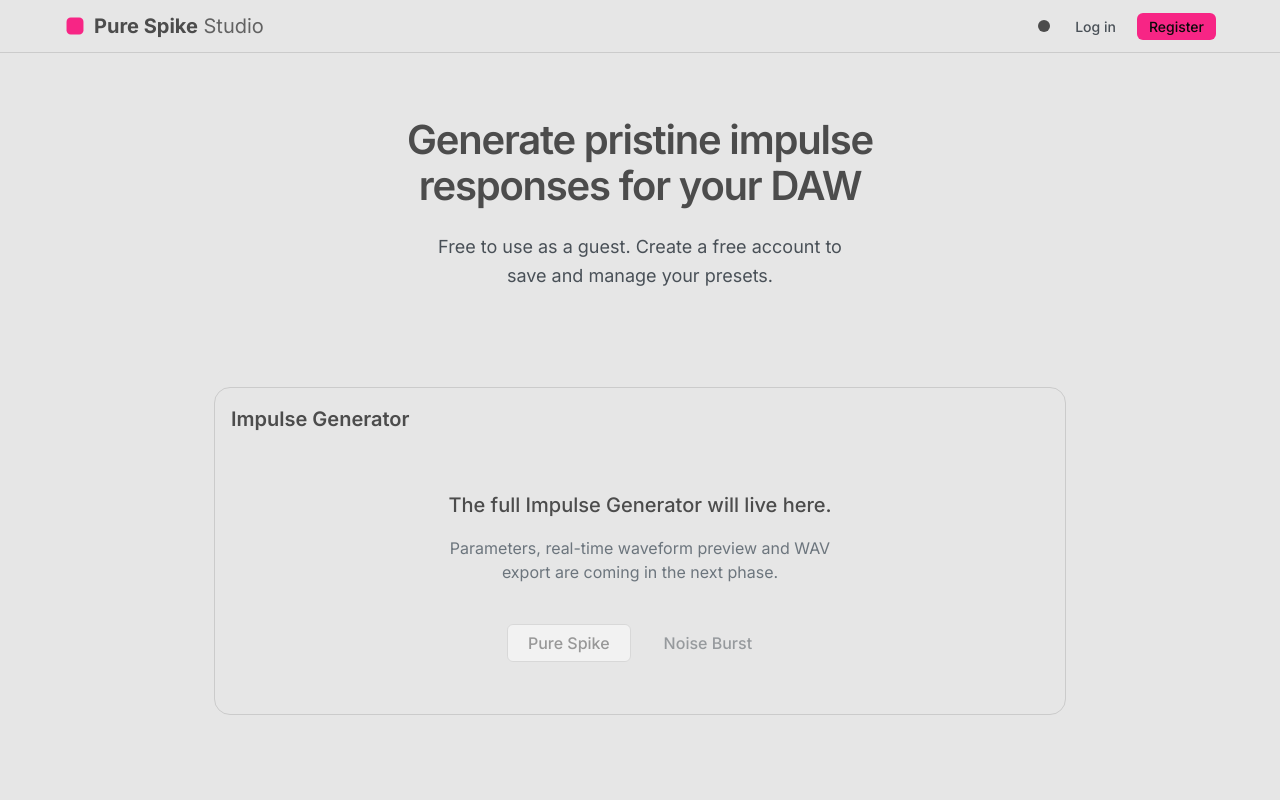
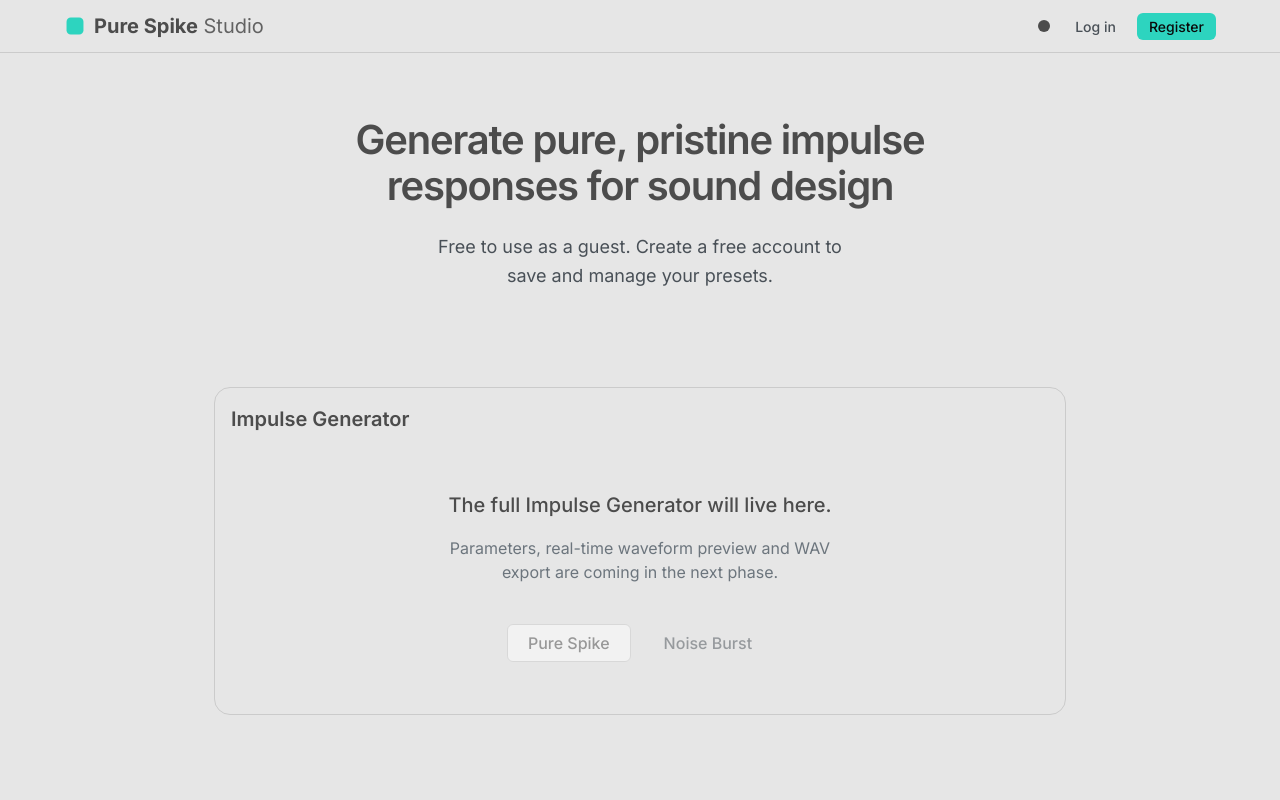
Before and after one commit to TomacBarin/pure-spike, a React (Vite) app: page / in a window 1280 px wide. Shown: the top 800 px of the page. Built offline with nearby package versions, Linux system fonts and the light colour scheme.

Commit message:
feature(frontend): update hero text

```diff
--- a/src/components/layout/Hero/Hero.tsx
+++ b/src/components/layout/Hero/Hero.tsx
@@ -5,7 +5,7 @@ function Hero() {
     <section className={styles.hero} aria-labelledby="hero-heading">
       <div className={styles.container}>
         <h1 id="hero-heading" className={styles.headline}>
-          Generate pristine impulse responses for your DAW
+          Generate pure, pristine impulse responses for sound design
         </h1>
 
         <p className={styles.subheadline}>
--- a/src/styles/globals.css
+++ b/src/styles/globals.css
@@ -62,7 +62,7 @@
   --color-text-secondary: #495057;
   --color-text-muted: #6c757d;
 
-  --color-accent: #F72585;
+  --color-accent: #2dd4bf;
   --color-border: #CBCBCB;
   --color-success: #198754;
   --color-error: #dc3545;
```
